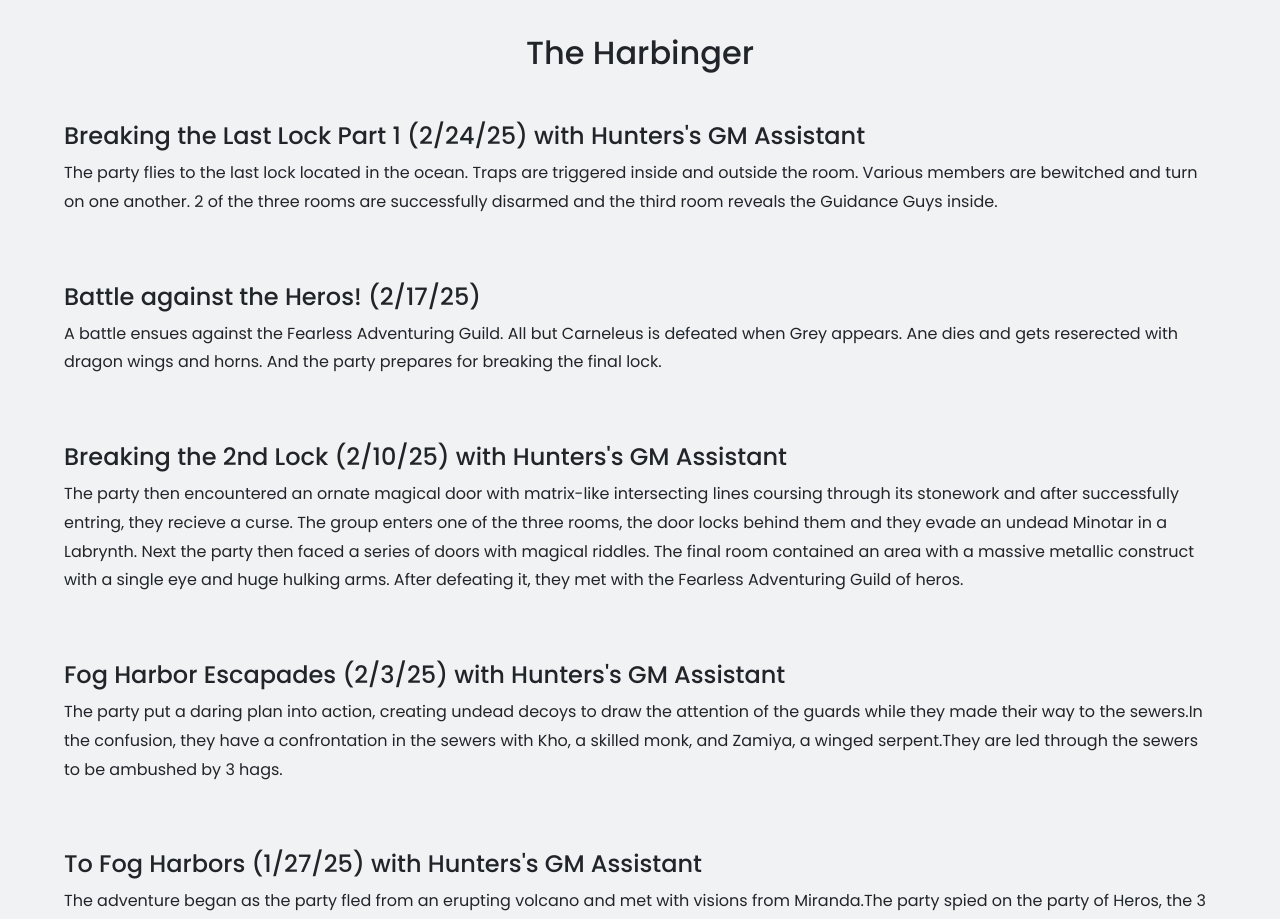
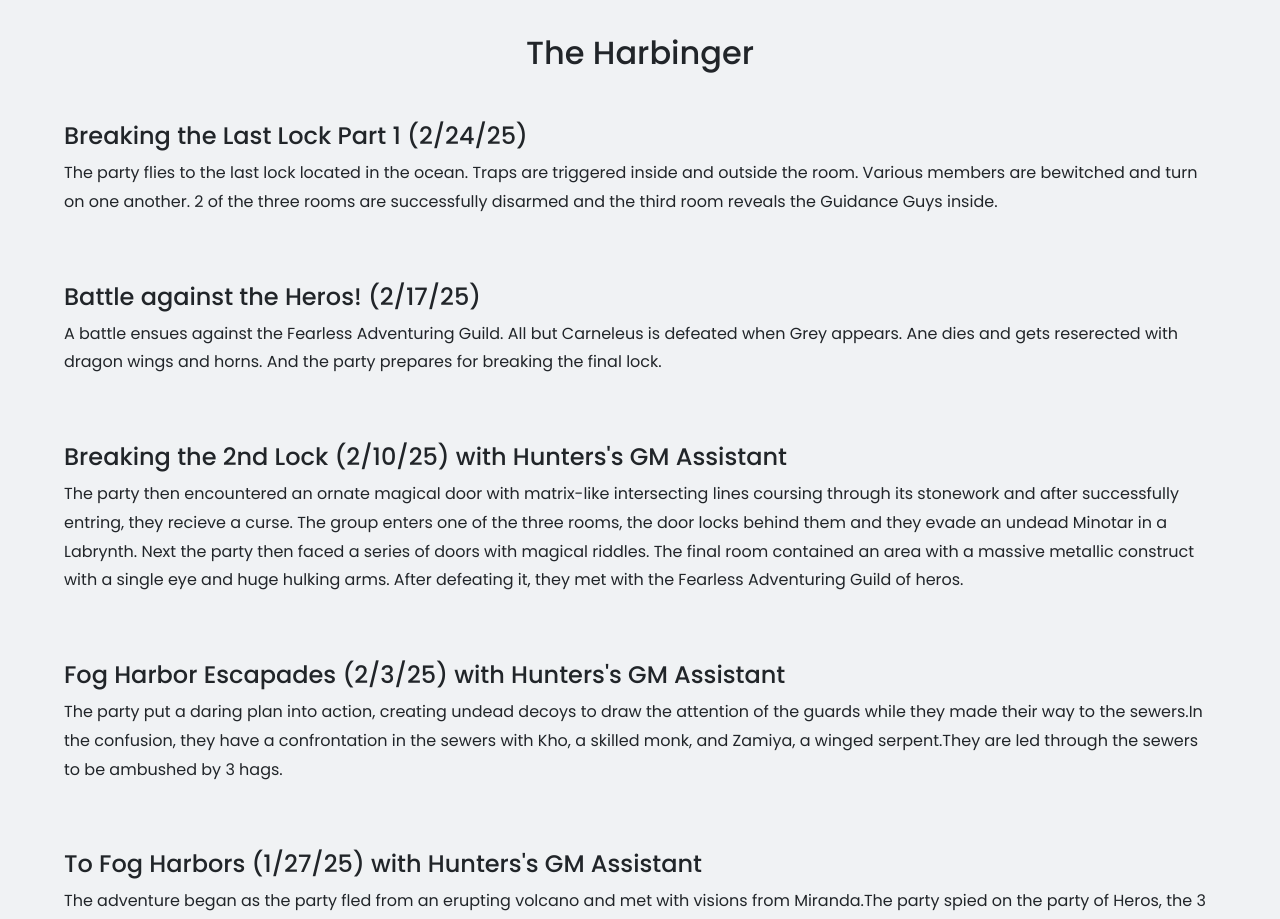
Before and after one commit to patrickhilmoe/groupstorytelling, a React (Vite) app: page / in a window 1280 px wide. Shown: the part 920-1839 px from the top of the page. Built offline with nearby package versions, Linux system fonts and the light colour scheme.

Commit message:
small change

```diff
--- a/src/components/mainpage.jsx
+++ b/src/components/mainpage.jsx
@@ -68,8 +68,7 @@ export function MainPage() {
 
           <section className="story">
             <h4>
-              Breaking the Last Lock Part 1 (2/24/25) with Hunters's GM
-              Assistant
+              Breaking the Last Lock Part 1 (2/24/25)
             </h4>
             <p>
               The party flies to the last lock located in the ocean. Traps are
```
